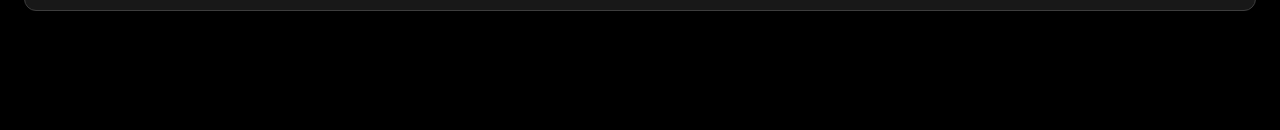
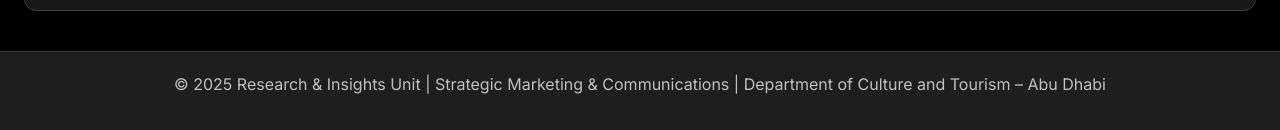
Before and after one commit to studiorns/KPI-Tracker-Earned-Media-Destination, a plain HTML site: page index.html in a window 1280 px wide. Shown: the part 3746-3876 px from the top of the page. Before the commit the page ends 3789 px from the top, so only its background shows below. Drawn offline with nearby package versions, Linux system fonts and the light colour scheme.

Commit message:
Add files via upload

```diff
--- a/index.html
+++ b/index.html
@@ -827,6 +827,12 @@
         </div>
     </div>
 
+    <footer style="background-color: var(--gray-100); color: var(--gray-700); padding: 20px 0; text-align: center; border-top: 1px solid var(--gray-300); margin-top: 40px;">
+        <div class="container">
+            <p>© 2025 Research & Insights Unit | Strategic Marketing & Communications | Department of Culture and Tourism – Abu Dhabi</p>
+        </div>
+    </footer>
+
     <button class="print-btn" title="Print Dashboard" id="print-dashboard">
         <i class="fas fa-print"></i>
     </button>
```
